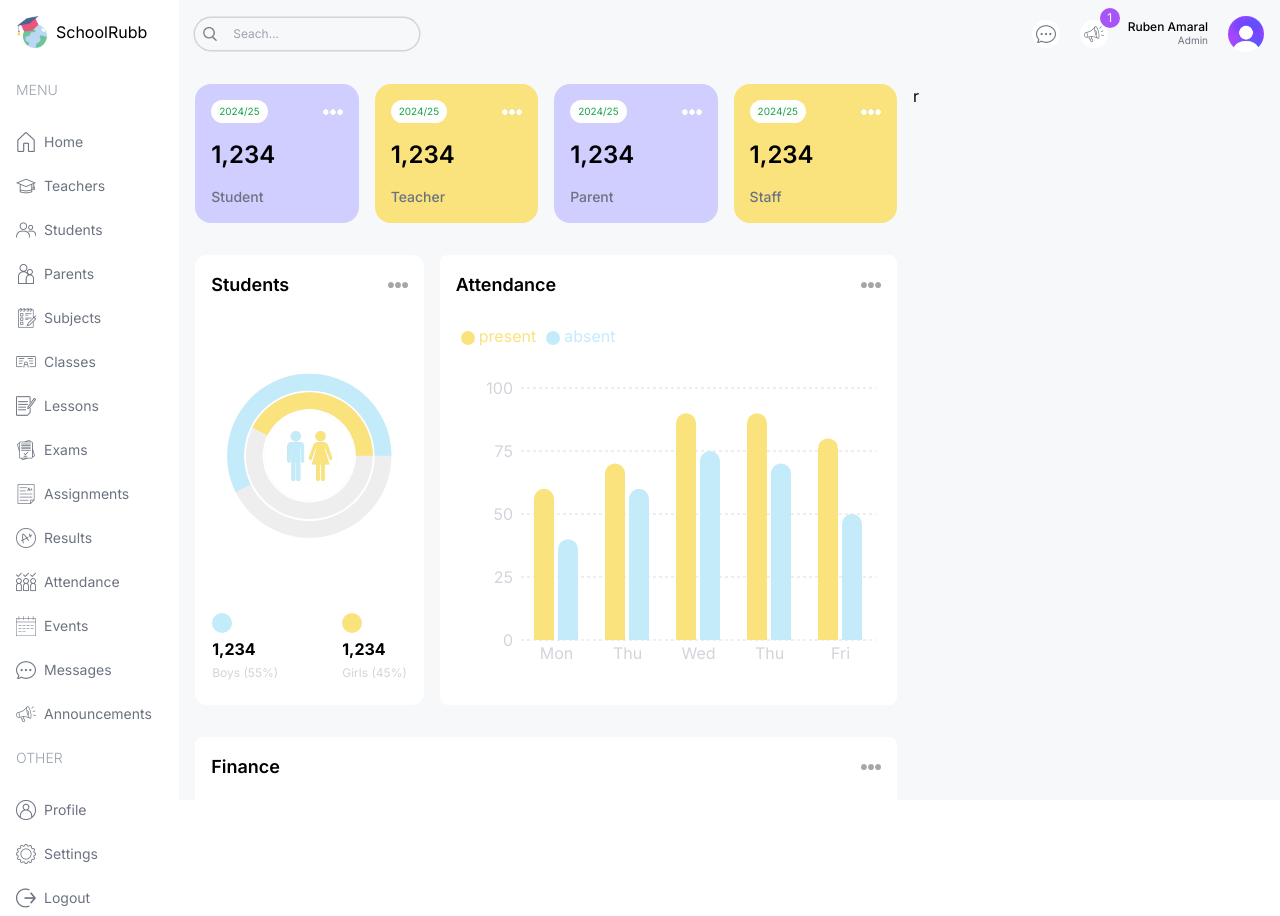
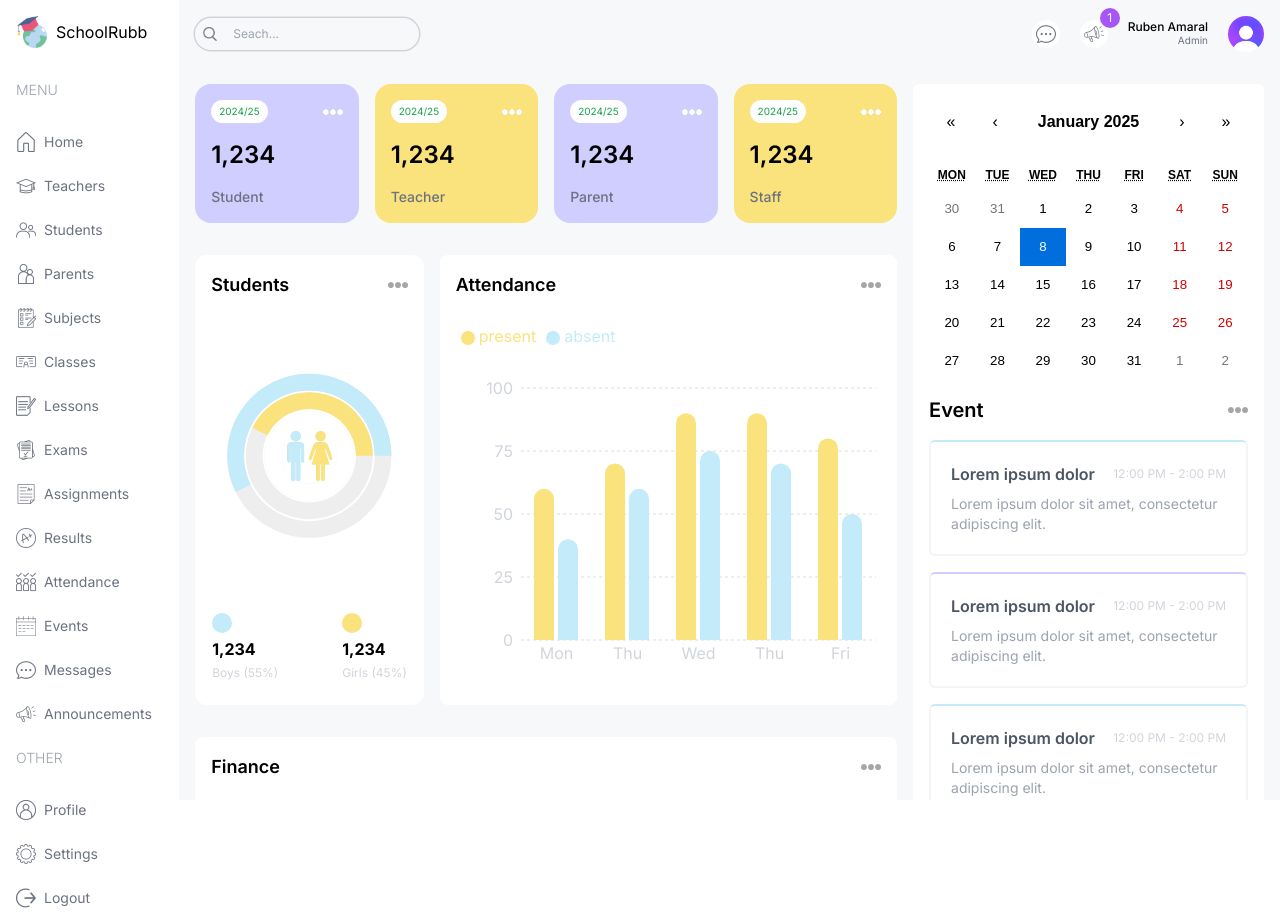
Before and after one commit to rubatista/dahsboard-next, a Next.js app: page /admin in a window 1280 px wide. Built offline with nearby package versions, Linux system fonts and the light colour scheme.

Commit message:
feat: create new EventCalendar compoenent

```diff
--- a/package.json
+++ b/package.json
@@ -11,6 +11,7 @@
   "dependencies": {
     "next": "15.1.3",
     "react": "^18.3.1",
+    "react-calendar": "^5.1.0",
     "react-dom": "^18.3.1",
     "recharts": "^2.5.0"
   },
--- a/src/app/(dashboard)/admin/page.tsx
+++ b/src/app/(dashboard)/admin/page.tsx
@@ -1,5 +1,6 @@
 import AttendanceChart from "@/components/AttendanceChart"
 import CountChart from "@/components/CountChart"
+import EventCalendar from "@/components/EventCalendar"
 import FinanceChart from "@/components/FinanceChart"
 import UserCard from "@/components/UserCard"
 
@@ -35,7 +36,9 @@
         </div>
       </div>
       {/*Right*/}
-      <div className="w-full lg:w-1/3">r</div>
+      <div className="w-full lg:w-1/3 flex flex-col gap-8">
+        <EventCalendar />
+      </div>
     </div>
   )
 }
--- a/src/app/globals.css
+++ b/src/app/globals.css
@@ -1,3 +1,19 @@
 @tailwind base;
 @tailwind components;
 @tailwind utilities;
+
+.react-calendar{
+    width: 100% !important;
+    border: none !important;
+    font-family: "Inter", sans-serif;
+}
+
+.react-calendar__navigation__label__labelText{
+    font-weight: 600;
+    text-transform: capitalize;
+}
+
+.react-calendar__title--active{
+    background-color: #C3EBFA !important;
+    color: black !important;
+}
--- /dev/null
+++ b/src/components/EventCalendar.tsx
@@ -0,0 +1,57 @@
+"use client"
+import { useState } from "react";
+import Calendar from "react-calendar";
+import Image from 'next/image';
+import 'react-calendar/dist/Calendar.css';
+
+type ValuePiece = Date | null
+
+type Value = ValuePiece | [ValuePiece, ValuePiece]
+
+const events = [
+  {
+    id: 1,
+    title: "Lorem ipsum dolor",
+    time: "12:00 PM - 2:00 PM",
+    description: "Lorem ipsum dolor sit amet, consectetur adipiscing elit.",
+  },
+  {
+    id: 2,
+    title: "Lorem ipsum dolor",
+    time: "12:00 PM - 2:00 PM",
+    description: "Lorem ipsum dolor sit amet, consectetur adipiscing elit.",
+  },
+  {
+    id: 3,
+    title: "Lorem ipsum dolor",
+    time: "12:00 PM - 2:00 PM",
+    description: "Lorem ipsum dolor sit amet, consectetur adipiscing elit.",
+  },
+]
+
+const EcentCalendar = () => {
+    const [value, onChange] = useState<Value>(new Date());
+
+  return (
+    <div className='bg-white p-4 rounded-md'>
+        <Calendar onChange={onChange} value={value} locale="en-EN" />
+        <div className="flex items-center justify-between">
+          <h1 className="text-xl font-semibold my-4">Event</h1>
+          <Image src="/moreDark.png" alt="" width={20} height={20} />
+        </div>
+        <div className="flex flex-col gap-4">
+          {events.map(event => (
+            <div className="p-5 rounded-md border-2 border-gray-100 borter-t-4 odd:border-t-rubbSky even:border-t-rubbPurple" key={event.id}>
+              <div className="flex items-center justify-between">
+                <h1 className="font-semibold text-gray-600">{event.title}</h1>
+                <span className="text-gray-300 text-xs">{event.time}</span>
+              </div>
+              <p className="mt-2 text-gray-400 text-sm">{event.description}</p>
+            </div>
+          ))}
+        </div>
+    </div>
+  )
+}
+
+export default EcentCalendar
```
Also changed, not shown: 1 other file (tests, documents, lock files or other folders).
